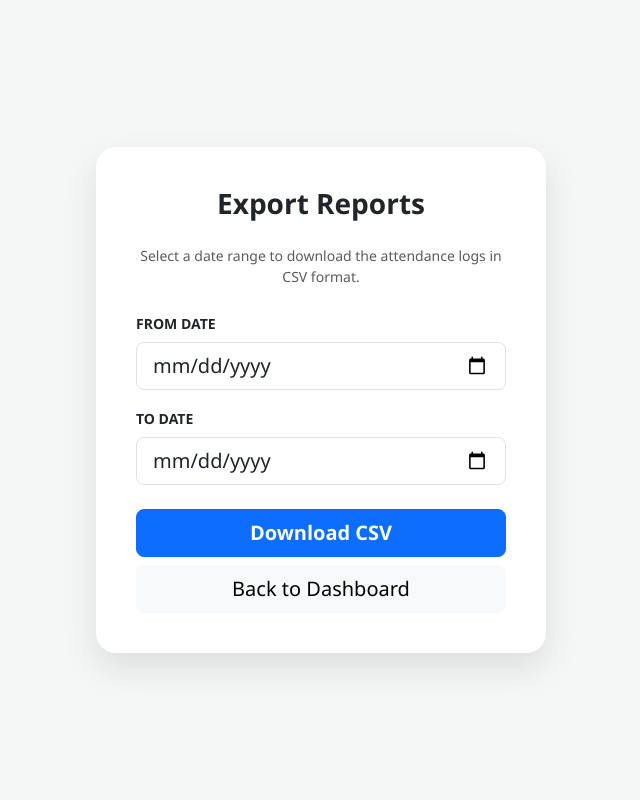
After one commit to ranjith701/Project-Netra, a Flask app: page /export in a window 1280 px wide. The commit adds this page. Shown: the whole page, without its empty margins (319-959 px from the left). Run offline with Flask 2, Linux system fonts and the light colour scheme.

Commit message:
new feature added
data export option added

```diff
--- a/dashboard.py
+++ b/dashboard.py
@@ -1,10 +1,99 @@
-from flask import Flask, render_template
+# from flask import Flask, render_template
+# import firebase_admin
+# from firebase_admin import credentials, firestore
+# from datetime import datetime
+
+# app = Flask(__name__)
+
+# if not firebase_admin._apps:
+#     cred = credentials.Certificate("serviceAccountKey.json")
+#     firebase_admin.initialize_app(cred)
+
+# db = firestore.client()
+
+# def check_integrity(first_entry_time):
+#     try:
+#         if first_entry_time == "--:--": return "Pending"
+#         fmt = "%H:%M:%S"
+#         entry_time = datetime.strptime(first_entry_time, fmt).time()
+#         limit_time = datetime.strptime("07:59:00", fmt).time()
+#         return "Integrity" if entry_time <= limit_time else "Out of Integrity"
+#     except: return "Error"
+
+# def calculate_work_hours(first, last):
+#     try:
+#         fmt = "%H:%M:%S"
+#         d1 = datetime.strptime(first, fmt)
+#         d2 = datetime.strptime(last, fmt)
+#         diff = d2 - d1
+#         h, m = divmod(diff.seconds // 60, 60)
+#         return f"{h}h {m}m"
+#     except: return "0h 0m"
+
+# @app.route("/")
+# def index():
+#     today_str = datetime.now().strftime("%Y-%m-%d")
+#     sync_time = datetime.now().strftime("%I:%M:%S %p")
+
+#     # --- FETCH MODE FROM CLOUD ---
+#     try:
+#         cfg = db.collection("system_settings").document("dashboard_config").get()
+#         entry_only_mode = cfg.to_dict().get("entry_only_mode", True)
+#     except:
+#         entry_only_mode = True
+
+#     processed_records = []
+#     users_ref = db.collection("attendance").stream()
+
+#     for user_doc in users_ref:
+#         user_data = user_doc.to_dict()
+#         user_id = user_doc.id
+
+#         history_ref = db.collection("attendance").document(user_id)\
+#                         .collection("history").document(today_str).get()
+
+#         history_data = history_ref.to_dict() if history_ref.exists else {"events": []}
+#         events = history_data.get("events", [])
+
+#         first_entry = "--:--"
+#         last_exit = "--:--"
+#         work_time = "0h 0m"
+
+#         if events:
+#             sorted_events = sorted(events, key=lambda x: x['time'])
+#             first_entry = next((e['time'] for e in sorted_events if e['type'] == 'Entry'), "--:--")
+#             exits = [e['time'] for e in sorted_events if e['type'] == 'Exit']
+#             last_exit = exits[-1] if exits else "--:--"
+
+#             if first_entry != "--:--":
+#                 end_ts = last_exit if user_data.get("status") != "Here" else datetime.now().strftime("%H:%M:%S")
+#                 work_time = calculate_work_hours(first_entry, end_ts)
+
+#         processed_records.append({
+#             "id": user_id, "name": user_data.get("name", "Unknown"),
+#             "role": user_data.get("role", "Staff"), "status": user_data.get("status", "Not Here"),
+#             "first_entry": first_entry, "last_exit": last_exit,
+#             "work_duration": work_time, "integrity_check": check_integrity(first_entry),
+#             "history": sorted(events, key=lambda x: x['time'], reverse=True)
+#         })
+
+#     return render_template("index.html", records=processed_records, sync_time=sync_time, entry_only_mode=entry_only_mode)
+
+# if __name__ == "__main__":
+#     app.run(debug=True)
+
+
+
+import csv
+import io
+from flask import Flask, render_template, request, Response
 import firebase_admin
 from firebase_admin import credentials, firestore
 from datetime import datetime
 
 app = Flask(__name__)
 
+# Firebase Initialization
 if not firebase_admin._apps:
     cred = credentials.Certificate("serviceAccountKey.json")
     firebase_admin.initialize_app(cred)
@@ -35,7 +124,6 @@ def index():
     today_str = datetime.now().strftime("%Y-%m-%d")
     sync_time = datetime.now().strftime("%I:%M:%S %p")
 
-    # --- FETCH MODE FROM CLOUD ---
     try:
         cfg = db.collection("system_settings").document("dashboard_config").get()
         entry_only_mode = cfg.to_dict().get("entry_only_mode", True)
@@ -48,7 +136,6 @@ def index():
     for user_doc in users_ref:
         user_data = user_doc.to_dict()
         user_id = user_doc.id
-
         history_ref = db.collection("attendance").document(user_id)\
                         .collection("history").document(today_str).get()
 
@@ -64,7 +151,6 @@ def index():
             first_entry = next((e['time'] for e in sorted_events if e['type'] == 'Entry'), "--:--")
             exits = [e['time'] for e in sorted_events if e['type'] == 'Exit']
             last_exit = exits[-1] if exits else "--:--"
-
             if first_entry != "--:--":
                 end_ts = last_exit if user_data.get("status") != "Here" else datetime.now().strftime("%H:%M:%S")
                 work_time = calculate_work_hours(first_entry, end_ts)
@@ -79,5 +165,44 @@ def index():
 
     return render_template("index.html", records=processed_records, sync_time=sync_time, entry_only_mode=entry_only_mode)
 
+# --- NEW EXPORT ROUTES ---
+
+@app.route("/export")
+def export_page():
+    return render_template("export.html")
+
+@app.route("/download-csv", methods=['POST'])
+def download_csv():
+    from_date = request.form.get('from_date')
+    to_date = request.form.get('to_date')
+
+    output = io.StringIO()
+    writer = csv.writer(output)
+    writer.writerow(['Date', 'Name', 'Log Type', 'Time'])
+
+    users_ref = db.collection("attendance").stream()
+    for user_doc in users_ref:
+        user_name = user_doc.to_dict().get("name", "Unknown")
+        user_id = user_doc.id
+
+        # Stream all history documents for each user
+        history_ref = db.collection("attendance").document(user_id).collection("history").stream()
+        for day_doc in history_ref:
+            date_str = day_doc.id
+            if from_date <= date_str <= to_date:
+                events = day_doc.to_dict().get("events", [])
+                for event in events:
+                    writer.writerow([date_str, user_name, event['type'], event['time']])
+
+    output.seek(0)
+    # Adding BOM for Excel compatibility with local names
+    content = "\ufeff" + output.getvalue()
+
+    return Response(
+        content,
+        mimetype="text/csv",
+        headers={"Content-disposition": f"attachment; filename=Attendance_{from_date}_to_{to_date}.csv"}
+    )
+
 if __name__ == "__main__":
-    app.run(debug=True)
+    app.run(port=8080, debug=True)
--- /dev/null
+++ b/templates/export.html
@@ -0,0 +1,33 @@
+<!DOCTYPE html>
+<html lang="en">
+<head>
+    <meta charset="UTF-8">
+    <title>Export Attendance | Project Netra</title>
+    <link href="https://cdn.jsdelivr.net/npm/bootstrap@5.3.0/dist/css/bootstrap.min.css" rel="stylesheet">
+    <style>
+        body { background: #f4f7f6; font-family: 'Segoe UI', sans-serif; display: flex; align-items: center; justify-content: center; height: 100vh; }
+        .export-card { background: white; padding: 40px; border-radius: 20px; box-shadow: 0 15px 35px rgba(0,0,0,0.1); width: 100%; max-width: 450px; }
+    </style>
+</head>
+<body>
+<div class="export-card">
+    <h3 class="fw-bold text-center mb-4">Export Reports</h3>
+    <p class="text-muted text-center small mb-4">Select a date range to download the attendance logs in CSV format.</p>
+
+    <form action="/download-csv" method="POST">
+        <div class="mb-3">
+            <label class="form-label fw-bold small text-uppercase">From Date</label>
+            <input type="date" name="from_date" class="form-control form-control-lg" required>
+        </div>
+        <div class="mb-4">
+            <label class="form-label fw-bold small text-uppercase">To Date</label>
+            <input type="date" name="to_date" class="form-control form-control-lg" required>
+        </div>
+        <div class="d-grid gap-2">
+            <button type="submit" class="btn btn-primary btn-lg fw-bold">Download CSV</button>
+            <a href="/" class="btn btn-light btn-lg">Back to Dashboard</a>
+        </div>
+    </form>
+</div>
+</body>
+</html>
```
Also changed, not shown: templates/index.html (+6 -3 lines), 1 other file.
